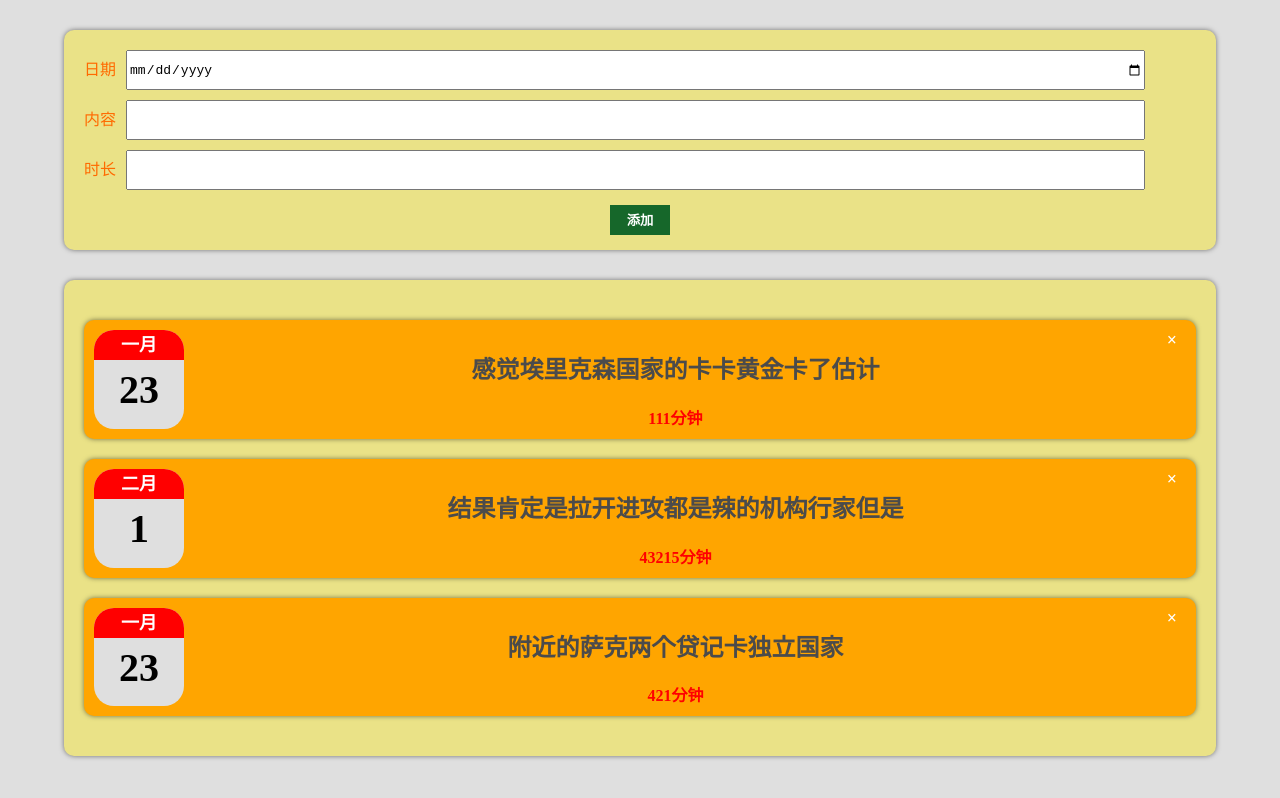
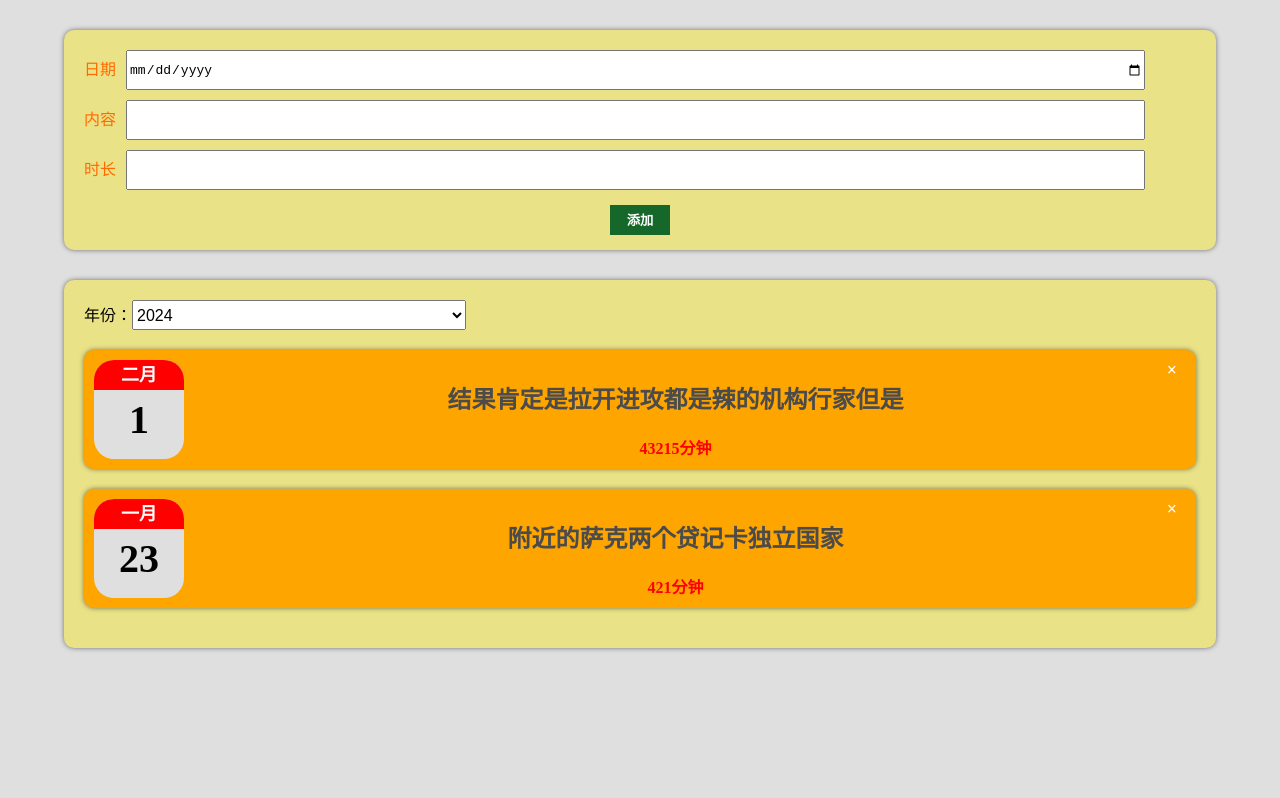
Before and after one commit to xiaoyutongxue11/React-, a React (Create React App) app: page / in a window 1280 px wide. Built offline with nearby package versions, Linux system fonts and the light colour scheme.

Commit message:
年份过滤器

```diff
--- a/src/App.js
+++ b/src/App.js
@@ -1,11 +1,11 @@
 import { useState } from "react";
-import Logs from "./Components/Log/Logs";
+import Logs from "./Components/Log/Logs/Logs";
 import LogsForm from "./Components/LogForm/LogsForm";
 const App = () => {
   const [logsData, setLogsData] = useState([
     {
       id: 11,
-      date: new Date(2023, 12, 23),
+      date: new Date(2023, 1, 23),
       desc: "感觉埃里克森国家的卡卡黄金卡了估计",
       time: 111,
     },
--- /dev/null
+++ b/src/Components/Log/LogFilter/LogFilter.css
@@ -0,0 +1,6 @@
+.logFilter {
+  width: 30%;
+  height: 30px;
+  font-size: medium;
+  outline: none;
+}
--- /dev/null
+++ b/src/Components/Log/LogFilter/LogFilter.js
@@ -0,0 +1,19 @@
+import "./LogFilter.css";
+const LogFilter = (props) => {
+  const currentYear = new Date().getFullYear();
+  const onYearChange = (e) => {
+    props.onChangeYear(+e.target.value);
+  };
+  return (
+    <div>
+      年份：
+      <select className="logFilter" onChange={onYearChange} value={props.year}>
+        <option value={`${currentYear}`}>{currentYear}</option>
+        <option value={`${currentYear - 1}`}>{currentYear - 1}</option>
+        <option value={`${currentYear - 2}`}>{currentYear - 2}</option>
+        <option value={`${currentYear - 3}`}>{currentYear - 3}</option>
+      </select>
+    </div>
+  );
+};
+export default LogFilter;
--- a/src/Components/Log/LogItem.js
+++ b/src/Components/Log/LogItem/LogItem.js
@@ -1,9 +1,9 @@
 import React from "react";
 import "./LogItem.css";
-import MyDate from "../MyDate/MyDate.js";
-import Card from "../UI/Card/Card.js";
+import MyDate from "../../UI/MyDate/MyDate.js";
+import Card from "../../UI/Card/Card.js";
 import { useState } from "react";
-import ConfirmModal from "../UI/ConfirmModal/ConfirmModal.js";
+import ConfirmModal from "../../UI/ConfirmModal/ConfirmModal.js";
 const LogItem = (props) => {
   const deleteLogItem = () => {
     setShowConfirmModal(true);
--- a/src/Components/Log/Logs.js
+++ /dev/null
@@ -1,20 +0,0 @@
-//日志组件
-import LogItem from "./LogItem";
-import "./Logs.css";
-import Card from "../UI/Card/Card";
-const Logs = (props) => {
-  const logsData = props.logsData.map((item) => (
-    <LogItem
-      data={item}
-      key={item.id}
-      onDeleteLog={() => props.onDeleteLog(item.id)}
-    />
-  ));
-  const nullData = <p className="nullData">没有找到学习记录</p>;
-  return (
-    <Card className="logs">
-      {props.logsData.length === 0 ? nullData : logsData}
-    </Card>
-  );
-};
-export default Logs;
--- /dev/null
+++ b/src/Components/Log/Logs/Logs.js
@@ -0,0 +1,33 @@
+//日志组件
+import LogItem from "../LogItem/LogItem";
+import "./Logs.css";
+import Card from "../../UI/Card/Card";
+import LogFilter from "../LogFilter/LogFilter";
+import { useState } from "react";
+const Logs = (props) => {
+  const [year, setYear] = useState(new Date().getFullYear());
+  let filterData = props.logsData.filter(
+    (item) => item.date.getFullYear() === year
+  );
+  console.log(1, filterData);
+  console.log(2, props.logsData);
+  console.log(year);
+  const logsData = filterData.map((item) => (
+    <LogItem
+      data={item}
+      key={item.id}
+      onDeleteLog={() => props.onDeleteLog(item.id)}
+    />
+  ));
+  const nullData = <p className="nullData">没有找到学习记录</p>;
+  const changeYear = (value) => {
+    setYear(value);
+  };
+  return (
+    <Card className="logs">
+      <LogFilter year={year} onChangeYear={changeYear} />
+      {filterData.length === 0 ? nullData : logsData}
+    </Card>
+  );
+};
+export default Logs;
```
Also changed, not shown: src/Components/Log/LogItem/LogItem.css (renamed from src/Components/Log/LogItem.css), src/Components/Log/Logs/Logs.css (renamed from src/Components/Log/Logs.css), src/Components/UI/MyDate/MyDate.css (renamed from src/Components/MyDate/MyDate.css), src/Components/UI/MyDate/MyDate.js (renamed from src/Components/MyDate/MyDate.js).
